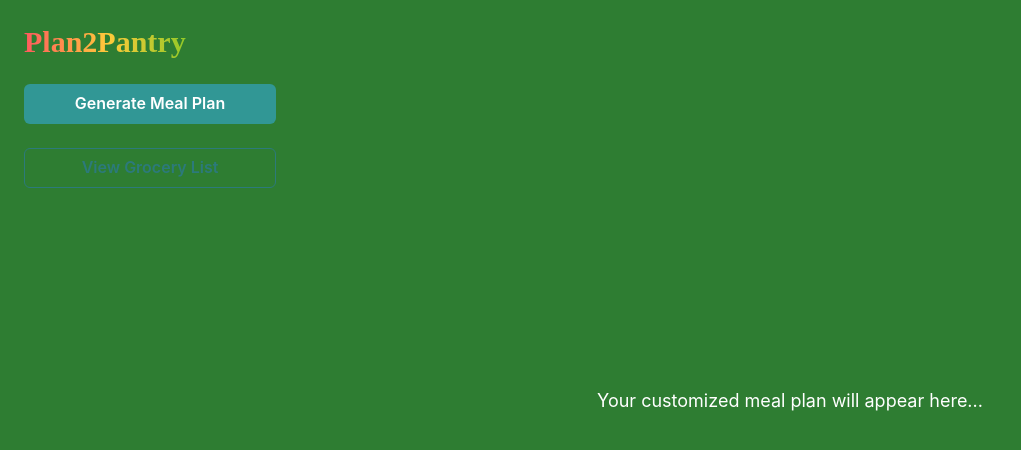
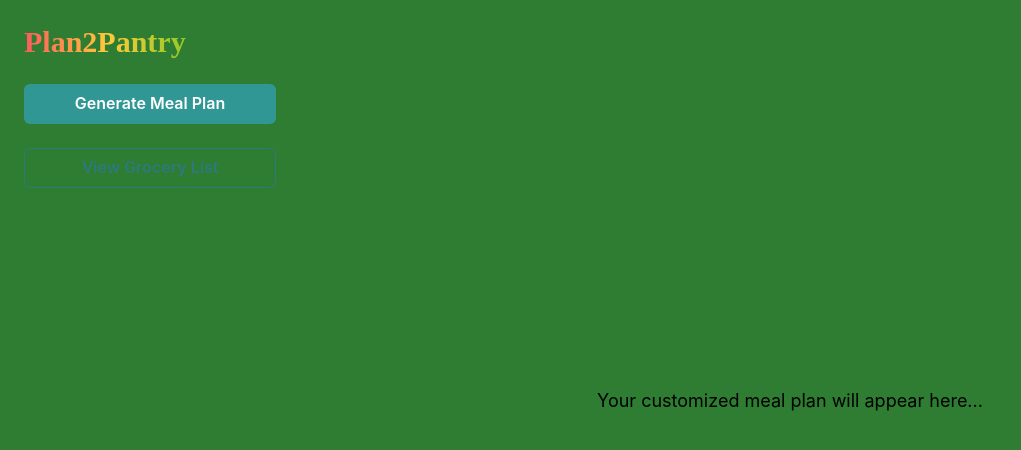
Before and after one commit to maa11235/meal-planner-frontend, a React (Create React App) app: page / in a window 1280 px wide. Both pictures are taken after a click on the button "Generate Meal Plan". Shown: the top 450 px of the page, without its empty margins (0-1021 px from the left). Built offline with nearby package versions, Linux system fonts and the light colour scheme.

Commit message:
update text color to black

```diff
--- a/src/App.js
+++ b/src/App.js
@@ -89,7 +89,7 @@ function MealPlannerApp() {
               </Text>
             </Box>
           ) : (
-            <Text fontSize="lg" color="white">
+            <Text fontSize="lg" color="black">
               {mealPlan}
             </Text>
           )}
```
